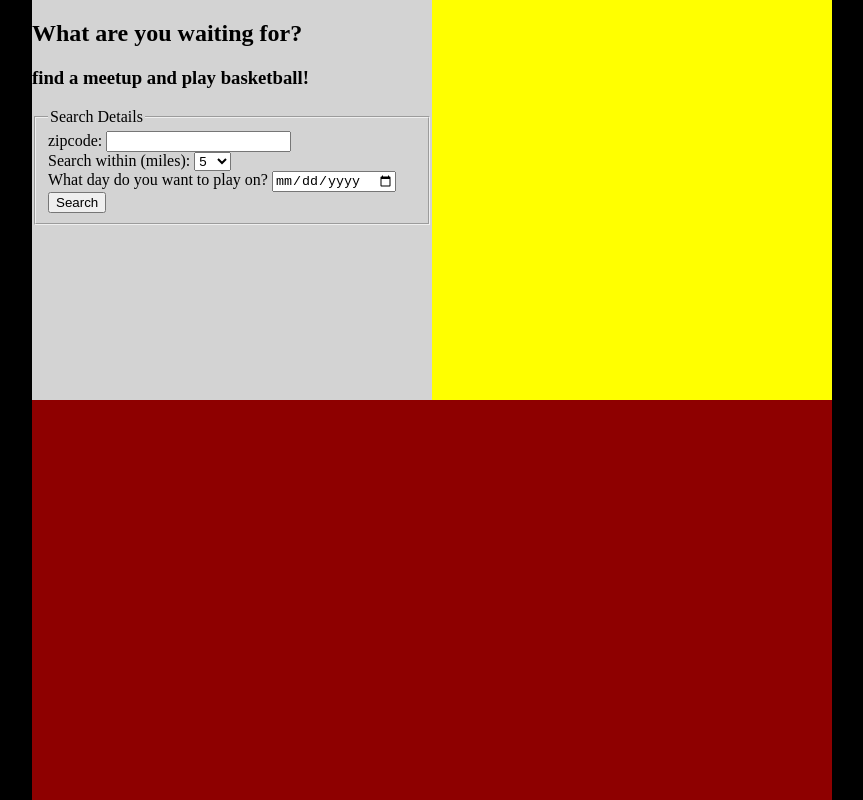
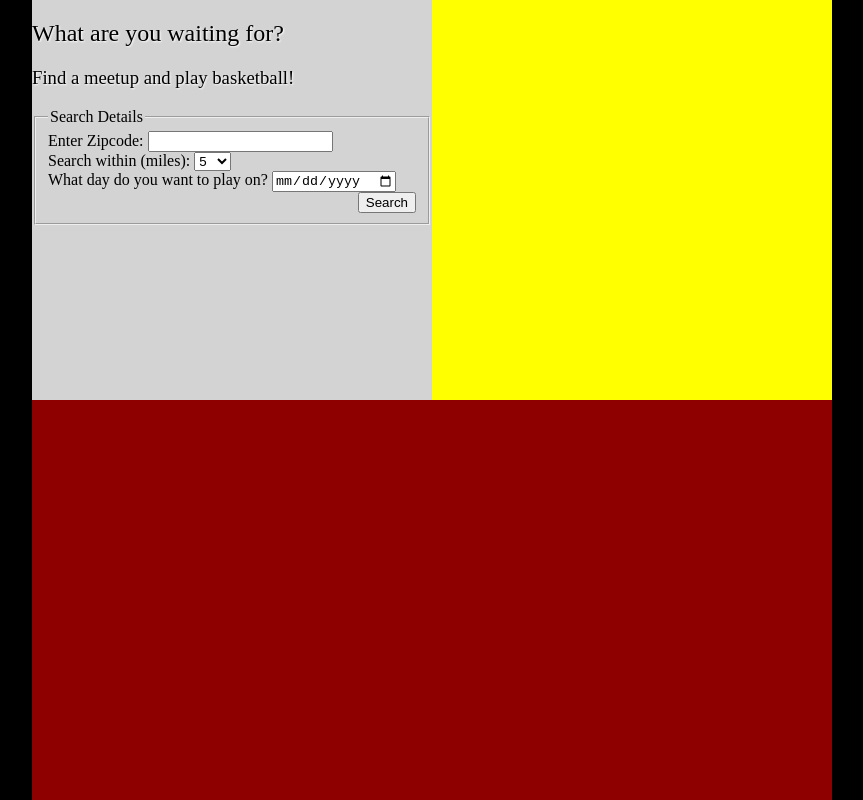
Before and after one commit to csueldo/No-Sever-Project, a plain HTML site: page index.html at #!/find-setup in a window 1280 px wide. Both pictures are taken after a click on the button "I'M IN". Shown: the whole page, without its empty margins (208-1071 px from the left). Drawn offline with nearby package versions, Linux system fonts and the light colour scheme; some packages are replaced by stand-ins of ours.

Commit message:
trial and error

```diff
--- a/styles/find-setup.css
+++ b/styles/find-setup.css
@@ -28,8 +28,6 @@
   width: 400px;
   background-color: lightgrey;
   float: left;
-
-
 }
 .picking-right{
   height: 400px;
@@ -41,6 +39,14 @@
 .picking-h2{
   margin-left: 20px:
 }
+.search-text{
+  color: black;
+  text-shadow: 1px 1px 2px white;
+  font-weight: 200;
+}
+.search-button-container{
+  float: right;
+}
 
 /*.right-margin{
   background-color:black;
--- a/views/find-setup.html
+++ b/views/find-setup.html
@@ -10,12 +10,12 @@
 
 
             <div class="picking-left">
-              <h2 class="picking-h2">What are you waiting for?</h1>
-              <h3>find a meetup and play basketball!</h2>
+                <h2 class="search-text">What are you waiting for?</h1>
+              <h3 class="search-text">Find a meetup and play basketball!</h2>
                 <fieldset>
                     <legend class="search-legend">Search Details</legend>
                     <label for="">
-                    zipcode:
+                    Enter Zipcode:
                   <input type="text" name="zipcode">
                 </label><br />
                     <label for="">
@@ -28,7 +28,11 @@
                   </select></label><br />
                     <label for="">What day do you want to play on?</label>
                     <input type="date"><br />
-                  <button type="button" name="search" ui-sref="findgame">Search</button>
+
+                    <div class="search-button-container">
+                      <button type="button" ui-sref="findgame">Search</button>
+                    </div>
+
                 </fieldset>
             </div>
 
```
Lines whose indentation alone changed are shown as unchanged.
